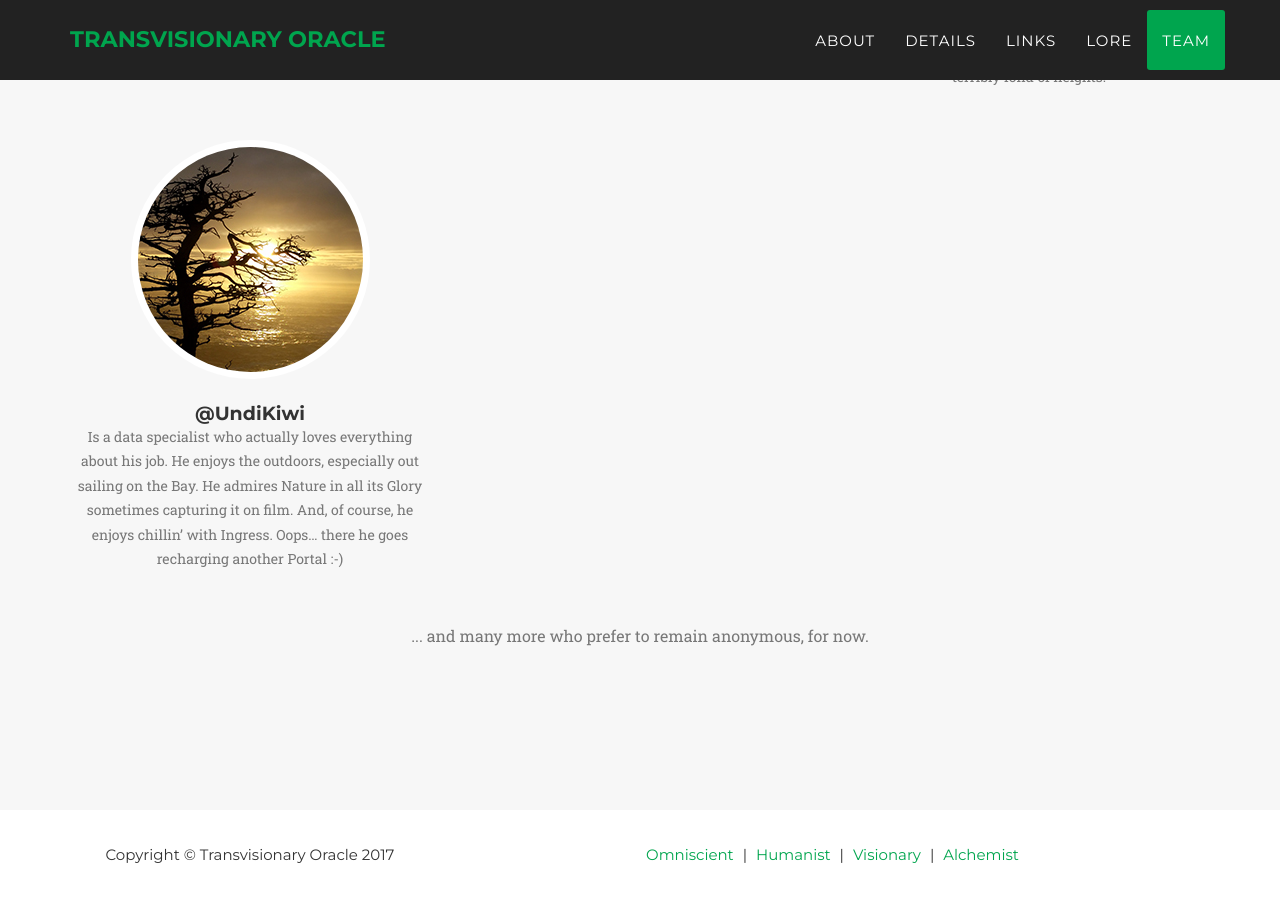
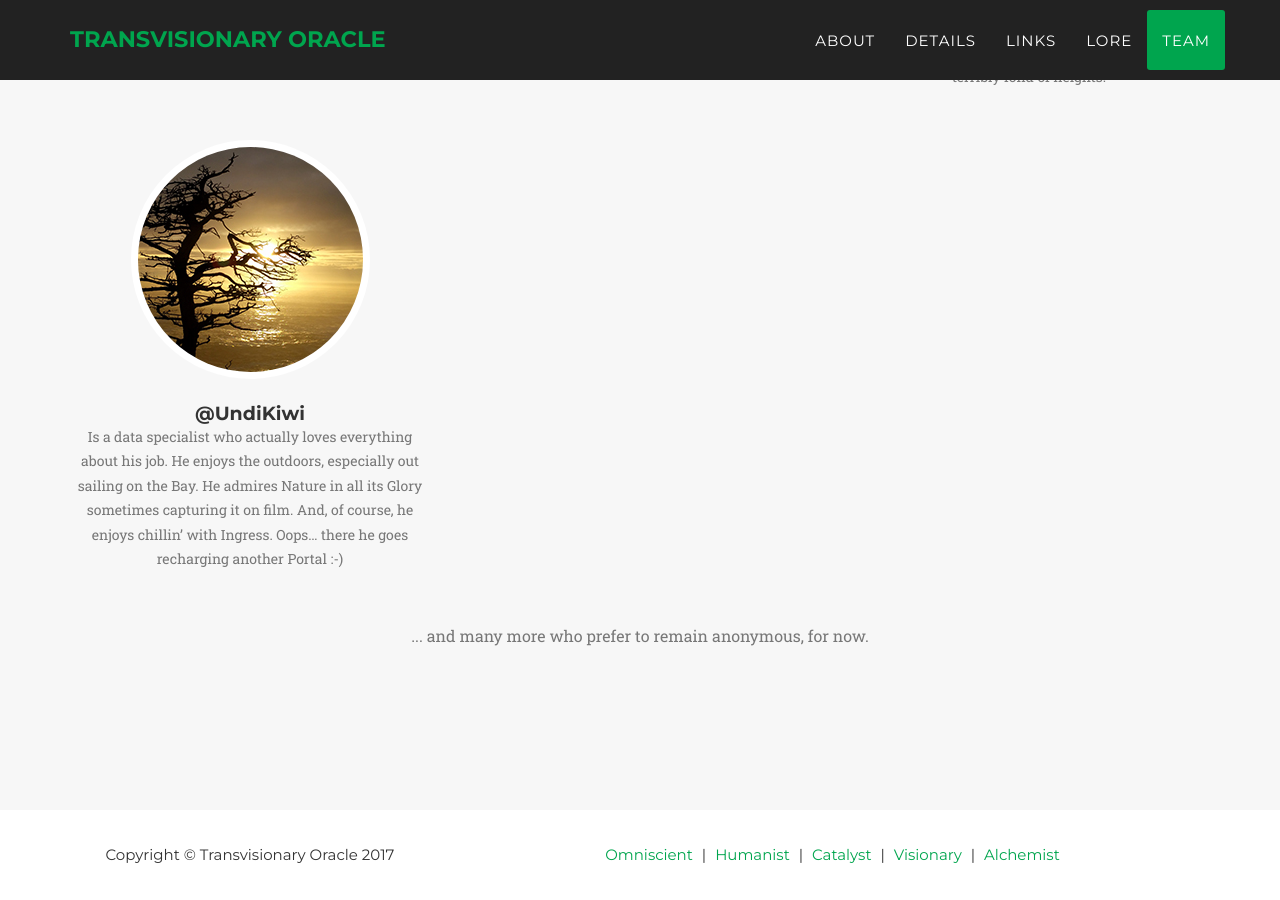
Before and after one commit to winonatong/magnus_reawakens, a Jekyll site: the page built from index.html, in a window 1280 px wide and 900 px high, scrolled down 7025 px. Built offline with Jekyll 4.4.1, drawn with Linux system fonts in a browser that asks for light colours; some web fonts are replaced.

Commit message:
add link to camp catalyst

```diff
--- a/_includes/footer.html
+++ b/_includes/footer.html
@@ -13,8 +13,8 @@
                         </li-->
                         <li><a href="https://www.luminescentheart.com">Humanist</a>
                         </li> |
-                        <!--li><a href="https://mimming.com/gachaception/">Catalyst</a>
-                        </li> | -->
+                        <li><a href="https://mimming.com/gachaception/">Catalyst</a>
+                        </li> |
                         <li><a href="http://magnus.sfenl.org/">Visionary</a>
                         </li> |
                         <li><a href="http://cloud.merkurboys.com/index.php/s/txSGLR2BssAJIj3">Alchemist</a>
```
